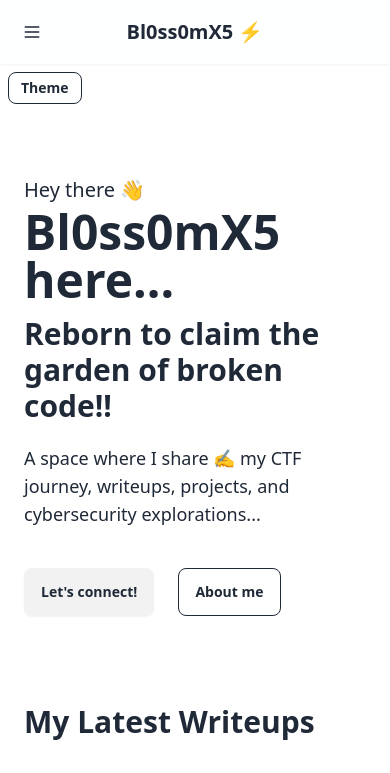
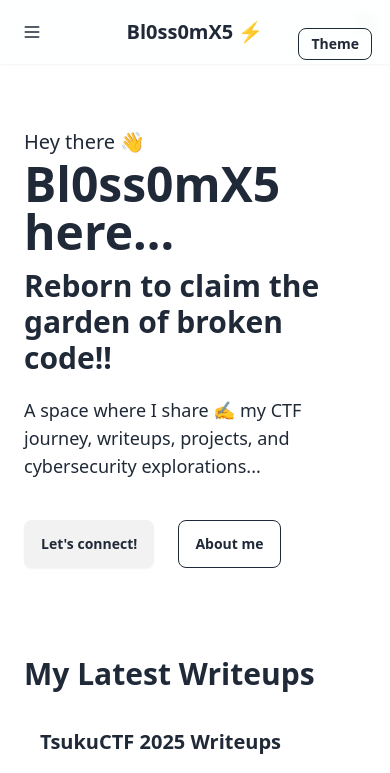
Before and after one commit to Bl0ss0mX5/Bl0ss0mX5, an Astro site: page / in a window 390 px wide. Shown: the top 773 px of the page. Built offline with nearby package versions, Linux system fonts and the light colour scheme; Astro itself is replaced by a stand-in of ours.

Commit message:
Fixed Theme button

```diff
--- a/src/layouts/BaseLayout.astro
+++ b/src/layouts/BaseLayout.astro
@@ -54,7 +54,21 @@ const {
         <!-- Header -->
         <Header title={SITE_TITLE} />
 
-        <!-- 🌗 Theme Selector Dropdown -->
+        <!-- Page Content -->
+        <main class="p-6 pt-10 lg:max-w-[900px] max-w-full">
+          <slot />
+        </main>
+
+        <!-- Footer -->
+        <Footer />
+      </div>
+
+      <!-- Sidebar -->
+      {includeSidebar && <SideBar sideBarActiveItemID={sideBarActiveItemID} />}
+    </div>
+
+    <!-- Theme Selector Button: outside the sidebar for mobile -->
+    <div class="theme-selector-btn">
       <div class="dropdown dropdown-end z-50">
         <label tabindex="0" class="btn btn-outline btn-sm m-2">Theme</label>
         <ul
@@ -72,19 +86,16 @@ const {
           ))}
         </ul>
       </div>
-
-        <!-- Page Content -->
-        <main class="p-6 pt-10 lg:max-w-[900px] max-w-full">
-          <slot />
-        </main>
-
-        <!-- Footer -->
-        <Footer />
     </div>
 
-      <!-- Sidebar -->
-      {includeSidebar && <SideBar sideBarActiveItemID={sideBarActiveItemID} />}
-    </div>
+    <!-- Close button for the sidebar (on mobile) -->
+    <label
+      tabindex="0"
+      class="btn btn-sm btn-circle absolute top-2 right-2 lg:hidden"
+      for="my-drawer"
+    >
+      <i class="fas fa-times"></i>
+    </label>
 
     <!-- Theme Persistence Script -->
     <script>
@@ -109,5 +120,23 @@ const {
         applySavedTheme();
       });
     </script>
+
+    <!-- Style for mobile theme button positioning -->
+    <style>
+      .theme-selector-btn {
+        position: fixed;
+        top: 10px;
+        right: 10px;
+        z-index: 1000;
+      }
+
+      /* On mobile devices, ensure the button doesn't overlap the sidebar */
+      @media (max-width: 1024px) {
+        .theme-selector-btn {
+          top: 20px; /* Adjust the top position */
+          right: 10px;
+        }
+      }
+    </style>
   </body>
 </html>
```
Lines whose indentation alone changed are shown as unchanged.
